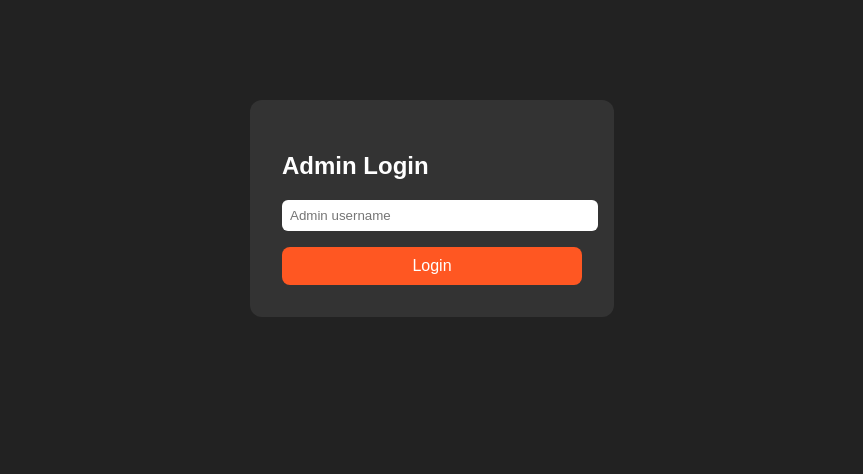
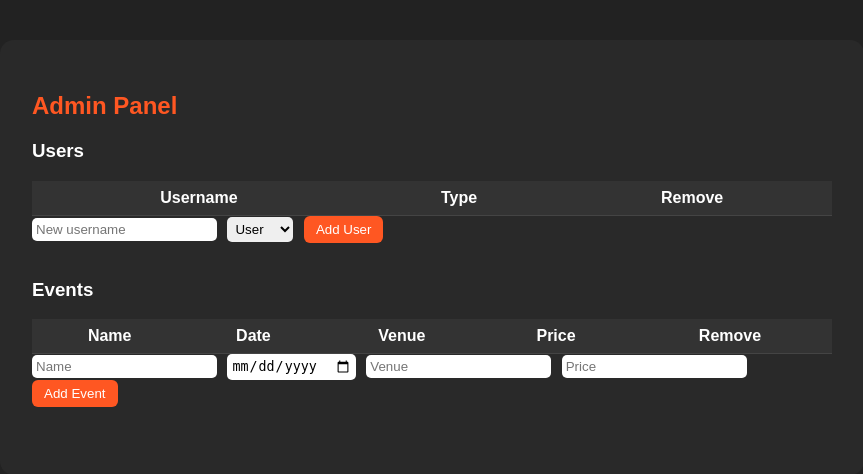
Before and after one commit to LordranOnion/rock_events_app, a Flask app: page /admin in a window 1280 px wide. Shown: the top 474 px of the page, without its empty margins (208-1071 px from the left). Run offline with Flask 3, Linux system fonts and the light colour scheme; lists and menus that the app fills with data are empty.

Commit message:
Deleted db script and admin login page. Modified the other scripts

```diff
--- a/app.py
+++ b/app.py
@@ -1,117 +1,152 @@
-from flask import Flask, render_template, request, jsonify, redirect, url_for, session
+from flask import Flask, render_template, request, jsonify
 import requests
+import sqlite3
+import os
 
 app = Flask(__name__)
-app.secret_key = 'supersecretkey'
-DB_API = 'http://localhost:5001'
+DB_PATH = 'events.db'
+
+# ========== DATABASE INIT ==========
+def init_db():
+    if not os.path.exists(DB_PATH):
+        conn = sqlite3.connect(DB_PATH)
+        c = conn.cursor()
+        c.execute('''CREATE TABLE IF NOT EXISTS users (
+            id INTEGER PRIMARY KEY AUTOINCREMENT,
+            username TEXT UNIQUE NOT NULL,
+            is_admin INTEGER NOT NULL)''')
+        c.execute('''CREATE TABLE IF NOT EXISTS events (
+            id INTEGER PRIMARY KEY AUTOINCREMENT,
+            name TEXT NOT NULL,
+            date TEXT NOT NULL,
+            venue TEXT NOT NULL,
+            price REAL NOT NULL)''')
+        c.executemany('INSERT INTO users (username, is_admin) VALUES (?, ?)', [
+            ('admin', 1), ('metalhead123', 0), ('rockfan2024', 0)
+        ])
+        events = [
+            ("Metallica Live", "2025-07-20", "OAKA Stadium", 75.0),
+            ("Rockwave Festival", "2025-07-28", "TerraVibe Park", 60.0),
+            ("Slipknot Night", "2025-08-10", "Technopolis", 55.0),
+            ("Judas Priest Reunion", "2025-08-15", "Gazi Music Hall", 70.0),
+            ("Sabaton & Guests", "2025-08-25", "Faliro Indoor Hall", 50.0),
+        ]
+        c.executemany('INSERT INTO events (name, date, venue, price) VALUES (?, ?, ?, ?)', events)
+        conn.commit()
+        conn.close()
+
+def get_users():
+    conn = sqlite3.connect(DB_PATH)
+    c = conn.cursor()
+    c.execute('SELECT id, username, is_admin FROM users')
+    users = [{'id': r[0], 'username': r[1], 'is_admin': r[2]} for r in c.fetchall()]
+    conn.close()
+    return users
+
+def get_events():
+    conn = sqlite3.connect(DB_PATH)
+    c = conn.cursor()
+    c.execute('SELECT id, name, date, venue, price FROM events')
+    events = [{'id': r[0], 'name': r[1], 'date': r[2], 'venue': r[3], 'price': r[4]} for r in c.fetchall()]
+    conn.close()
+    return events
+
+# ========== ROUTES ==========
 
 @app.route('/')
 def index():
     return render_template('index.html')
 
-@app.route('/api/events')
-def api_events():
-    resp = requests.get(f"{DB_API}/events")
-    return jsonify(resp.json())
+# --- Public JSON Endpoints ---
+@app.route('/users')
+def users():
+    return jsonify(get_users())
 
-@app.route('/api/price', methods=['POST'])
+@app.route('/events')
+def events():
+    return jsonify(get_events())
+
+@app.route('/price', methods=['POST'])
 def get_price():
     event_id = request.json.get('event_id')
-    # SSRF: If event_id looks like a URL, fetch it!
+    # SSRF for pentest lab: if input looks like a URL, fetch it
     if isinstance(event_id, str) and (event_id.startswith("http://") or event_id.startswith("https://")):
         try:
             resp = requests.get(event_id)
-            # Return contents or status for demo
             return jsonify({
                 "ssrf": True,
                 "target": event_id,
                 "status": resp.status_code,
-                "content": resp.text[:200]  # Only first 200 chars for safety
+                "content": resp.text[:200]
             })
         except Exception as e:
             return jsonify({"error": str(e)}), 500
-    else:
-        # Default: fetch from DB as before
-        try:
-            # ... DB logic for fetching price by ID (as before)
-            resp = requests.get(f"http://localhost:5001/events/{event_id}")
-            data = resp.json()
-            if 'price' in data:
-                return jsonify({'price': data['price']})
-            return jsonify({'error': 'Event not found'}), 404
-        except Exception as e:
-            return jsonify({'error': str(e)}), 500
+    # Normal: fetch event price by ID from DB
+    try:
+        conn = sqlite3.connect(DB_PATH)
+        c = conn.cursor()
+        c.execute('SELECT price FROM events WHERE id=?', (event_id,))
+        row = c.fetchone()
+        conn.close()
+        if row:
+            return jsonify({'price': row[0]})
+        return jsonify({'error': 'Event not found'}), 404
+    except Exception as e:
+        return jsonify({'error': str(e)}), 500
 
-@app.route('/admin', methods=['GET', 'POST'])
-def admin_login():
-    if request.method == 'POST':
-        username = request.form.get('username')
-        r = requests.get(f"{DB_API}/users")
-        users = r.json()
-        if any(u['username'] == username and u['is_admin'] for u in users):
-            session['admin'] = username
-            return redirect(url_for('admin_panel'))
-        else:
-            return render_template('admin_login.html', error='Invalid admin username')
-    return render_template('admin_login.html')
+# ======== ADMIN PANEL (NO AUTH) =========
 
-@app.route('/admin/panel')
+@app.route('/admin')
 def admin_panel():
-    if 'admin' not in session:
-        return redirect(url_for('admin_login'))
     return render_template('admin_panel.html')
 
-@app.route('/admin/logout')
-def admin_logout():
-    session.pop('admin', None)
-    return redirect(url_for('admin_login'))
+# ----- ADMIN JSON ENDPOINTS -----
+@app.route('/admin/users/add', methods=['POST'])
+def admin_add_user():
+    username = request.json.get('username')
+    is_admin = 1 if request.json.get('is_admin') else 0
+    conn = sqlite3.connect(DB_PATH)
+    c = conn.cursor()
+    try:
+        c.execute('INSERT INTO users (username, is_admin) VALUES (?, ?)', (username, is_admin))
+        conn.commit()
+        return jsonify({'status': 'ok'})
+    except sqlite3.IntegrityError:
+        return jsonify({'error': 'Username already exists'}), 409
+    finally:
+        conn.close()
 
-@app.route('/admin/api/users')
-def admin_users():
-    if request.remote_addr == '127.0.0.1':
-        return jsonify(get_users())
-    if 'admin' not in session:
-        return jsonify({'error': 'Unauthorized'}), 401
-    return jsonify(get_users())
+@app.route('/admin/users/remove', methods=['POST'])
+def admin_remove_user():
+    user_id = request.json.get('user_id')
+    conn = sqlite3.connect(DB_PATH)
+    c = conn.cursor()
+    c.execute('DELETE FROM users WHERE id=? AND is_admin=0', (user_id,))
+    conn.commit()
+    conn.close()
+    return jsonify({'status': 'ok'})
 
-@app.route('/admin/api/events')
-def admin_events():
-    if 'admin' not in session:
-        return jsonify({'error': 'Unauthorized'}), 401
-    resp = requests.get(f"{DB_API}/events")
-    return jsonify(resp.json())
+@app.route('/admin/events/add', methods=['POST'])
+def admin_add_event():
+    data = request.json
+    conn = sqlite3.connect(DB_PATH)
+    c = conn.cursor()
+    c.execute('INSERT INTO events (name, date, venue, price) VALUES (?, ?, ?, ?)',
+              (data['name'], data['date'], data['venue'], data['price']))
+    conn.commit()
+    conn.close()
+    return jsonify({'status': 'ok'})
 
-@app.route('/admin/api/users/add', methods=['POST'])
-def admin_add_user():
-    if 'admin' not in session:
-        return jsonify({'error': 'Unauthorized'}), 401
-    data = request.json
-    resp = requests.post(f"{DB_API}/users", json=data)
-    return jsonify(resp.json()), resp.status_code
-
-@app.route('/admin/api/users/remove', methods=['POST'])
-def admin_remove_user():
-    if 'admin' not in session:
-        return jsonify({'error': 'Unauthorized'}), 401
-    user_id = request.json.get('user_id')
-    resp = requests.delete(f"{DB_API}/users/{user_id}")
-    return jsonify(resp.json()), resp.status_code
-
-@app.route('/admin/api/events/add', methods=['POST'])
-def admin_add_event():
-    if 'admin' not in session:
-        return jsonify({'error': 'Unauthorized'}), 401
-    data = request.json
-    resp = requests.post(f"{DB_API}/events", json=data)
-    return jsonify(resp.json()), resp.status_code
-
-@app.route('/admin/api/events/remove', methods=['POST'])
+@app.route('/admin/events/remove', methods=['POST'])
 def admin_remove_event():
-    if 'admin' not in session:
-        return jsonify({'error': 'Unauthorized'}), 401
     event_id = request.json.get('event_id')
-    resp = requests.delete(f"{DB_API}/events/{event_id}")
-    return jsonify(resp.json()), resp.status_code
+    conn = sqlite3.connect(DB_PATH)
+    c = conn.cursor()
+    c.execute('DELETE FROM events WHERE id=?', (event_id,))
+    conn.commit()
+    conn.close()
+    return jsonify({'status': 'ok'})
 
 if __name__ == "__main__":
-    app.run(port=5000, debug=True)
+    init_db()
+    app.run(debug=True)
--- a/templates/admin_login.html
+++ /dev/null
@@ -1,23 +0,0 @@
-<!DOCTYPE html>
-<html lang="en">
-<head>
-    <title>Admin Login</title>
-    <style>
-        body { font-family: Arial; background: #222; color: #fff; }
-        .container { width: 300px; margin: 100px auto; background: #333; padding: 32px; border-radius: 12px; }
-        input { width: 100%; margin-bottom: 16px; padding: 8px; border-radius: 6px; border: none;}
-        button { width: 100%; padding: 10px; background: #ff5722; color: #fff; border: none; border-radius: 8px; font-size: 16px;}
-        .err { color: #ff5555; text-align: center; }
-    </style>
-</head>
-<body>
-    <div class="container">
-        <h2>Admin Login</h2>
-        {% if error %}<div class="err">{{ error }}</div>{% endif %}
-        <form method="post">
-            <input type="text" name="username" placeholder="Admin username" required>
-            <button type="submit">Login</button>
-        </form>
-    </div>
-</body>
-</html>
--- a/templates/admin_panel.html
+++ b/templates/admin_panel.html
@@ -17,7 +17,6 @@
 <body>
 <div class="container">
     <h2>Admin Panel</h2>
-    <a href="/admin/logout" style="float:right; color:#ff5722;">Logout</a>
     <div class="section">
         <h3>Users</h3>
         <table id="users-table">
@@ -50,7 +49,7 @@
 </div>
 <script>
     function fetchUsers() {
-        fetch('/admin/api/users').then(r => r.json()).then(users => {
+        fetch('/admin/users').then(r => r.json()).then(users => {
             const tbody = document.querySelector('#users-table tbody');
             tbody.innerHTML = '';
             users.forEach(u => {
@@ -66,7 +65,7 @@
         const username = document.getElementById('add-username').value.trim();
         const is_admin = document.getElementById('add-type').value === "1";
         if(!username) return alert("Username required");
-        fetch('/admin/api/users/add', {
+        fetch('/admin/users/add', {
             method: 'POST',
             headers: {'Content-Type': 'application/json'},
             body: JSON.stringify({username, is_admin})
@@ -77,7 +76,7 @@
         });
     }
     function removeUser(id) {
-        fetch('/admin/api/users/remove', {
+        fetch('/admin/users/remove', {
             method: 'POST',
             headers: {'Content-Type': 'application/json'},
             body: JSON.stringify({user_id: id})
@@ -85,7 +84,7 @@
     }
 
     function fetchEvents() {
-        fetch('/admin/api/events').then(r => r.json()).then(events => {
+        fetch('/admin/events').then(r => r.json()).then(events => {
             const tbody = document.querySelector('#events-table tbody');
             tbody.innerHTML = '';
             events.forEach(e => {
@@ -102,7 +101,7 @@
         const venue = document.getElementById('add-venue').value.trim();
         const price = parseFloat(document.getElementById('add-price').value);
         if(!name || !date || !venue || isNaN(price)) return alert("All fields required");
-        fetch('/admin/api/events/add', {
+        fetch('/admin/events/add', {
             method: 'POST',
             headers: {'Content-Type': 'application/json'},
             body: JSON.stringify({name, date, venue, price})
@@ -115,7 +114,7 @@
         });
     }
     function removeEvent(id) {
-        fetch('/admin/api/events/remove', {
+        fetch('/admin/events/remove', {
             method: 'POST',
             headers: {'Content-Type': 'application/json'},
             body: JSON.stringify({event_id: id})
```
Also changed, not shown: db_service.py (deleted, +0 -111 lines), templates/index.html (+4 -3 lines), events.db.
